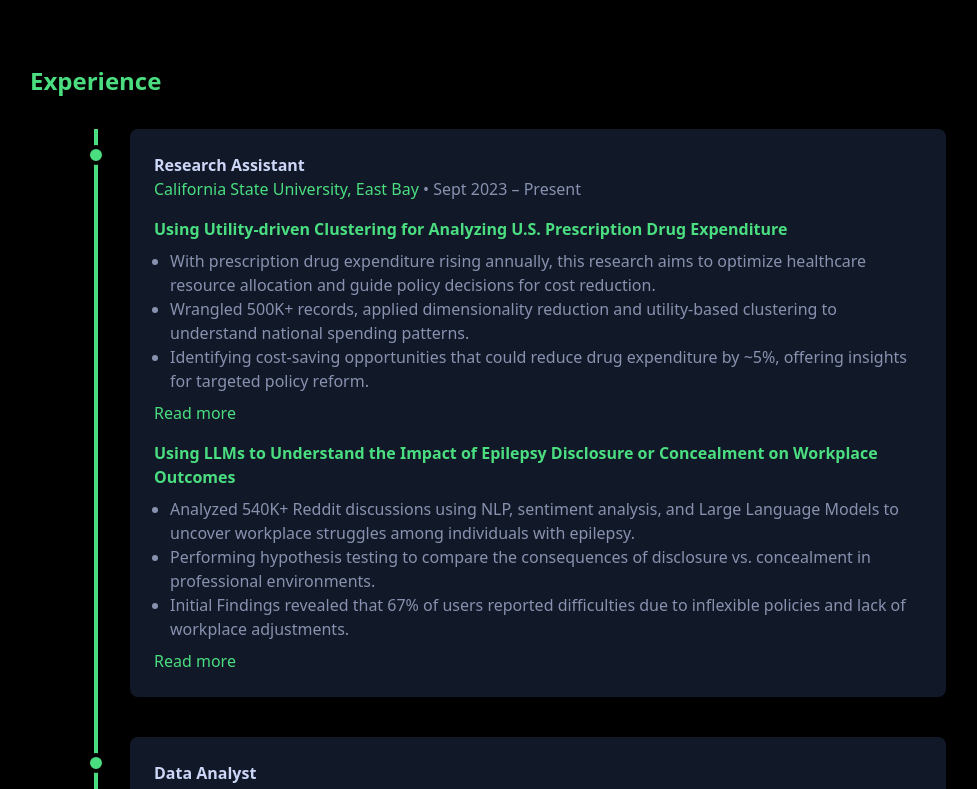
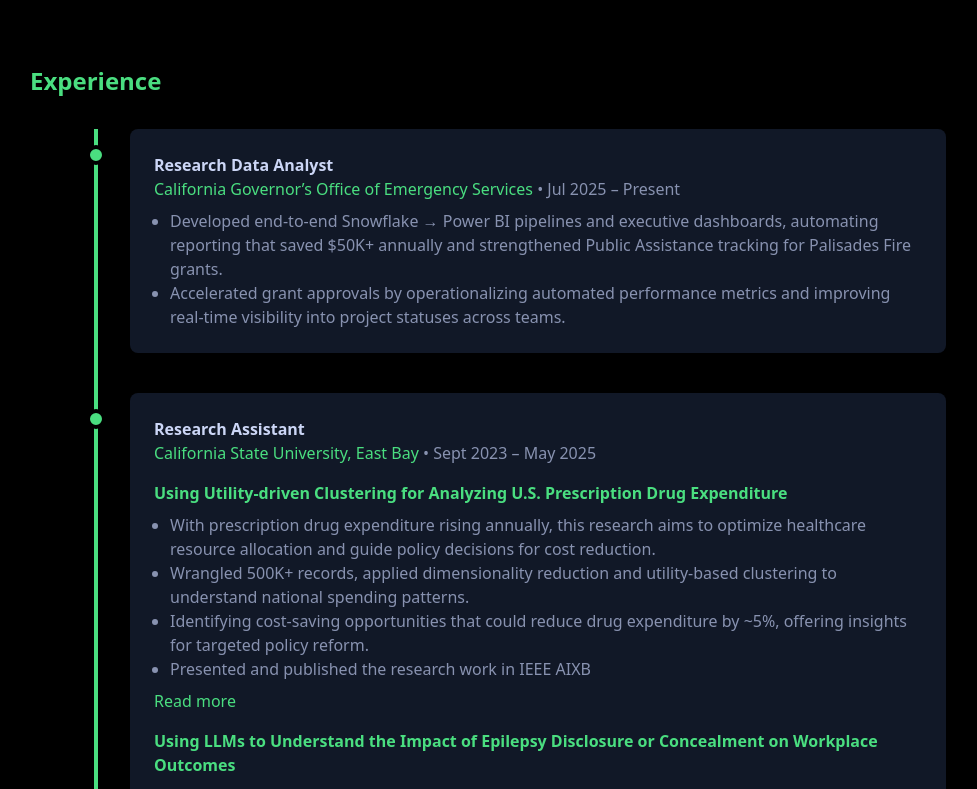
Before and after one commit to Vinmathiiyappan/VinmathiI.github.io, an Angular app: page / in a window 1280 px wide. Shown: the part 1107-1896 px from the top of the page, without its empty margins (152-1129 px from the left). Built offline with nearby package versions, Linux system fonts and the light colour scheme.

Commit message:
Deploy latest build

```diff
--- a/src/app/components/experience/experience.component.html
+++ b/src/app/components/experience/experience.component.html
@@ -2,14 +2,27 @@
   <h2 class="section-title text-center" data-aos="fade-up">Experience</h2>
 
   <div class="relative border-l-4 border-green-400 ml-8 md:ml-16 mt-8">
-
+    <!-- Cal OES -->
+    <div class="relative mb-10 pl-8" data-aos="fade-up" data-aos-duration="800">
+      <span class="absolute -left-3 top-4 w-5 h-5 bg-green-400 rounded-full border-4 border-black"></span>
+      <div class="p-6 rounded-lg shadow-md bg-gray-900">
+        <h4 class="font-semibold text-lightest-slate">Research Data Analyst</h4>
+        <p class="text-slate">
+          <a href="https://www.caloes.ca.gov/" class="text-green-400 hover:underline">California Governor’s Office of Emergency Services</a> • Jul 2025 – Present
+        </p>
+        <ul class="list-disc ml-4 mt-2 text-slate">
+          <li>Developed end-to-end Snowflake → Power BI pipelines and executive dashboards, automating reporting that saved $50K+ annually and strengthened Public Assistance tracking for Palisades Fire grants.</li>
+          <li>Accelerated grant approvals by operationalizing automated performance metrics and improving real-time visibility into project statuses across teams.</li>
+        </ul>
+      </div>
+    </div>
     <!-- Research Assistant -->
     <div class="relative mb-10 pl-8" data-aos="fade-up" data-aos-duration="800">
       <span class="absolute -left-3 top-4 w-5 h-5 bg-green-400 rounded-full border-4 border-black"></span>
       <div class="p-6 rounded-lg shadow-md bg-gray-900">
         <h4 class="font-semibold text-lightest-slate">Research Assistant</h4>
         <p class="text-slate">
-          <a href="https://www.csueastbay.edu" class="text-green-400 hover:underline">California State University, East Bay</a> • Sept 2023 – Present
+          <a href="https://www.csueastbay.edu" class="text-green-400 hover:underline">California State University, East Bay</a> • Sept 2023 – May 2025
         </p>
 
 
@@ -22,6 +35,7 @@
           <li>With prescription drug expenditure rising annually, this research aims to optimize healthcare resource allocation and guide policy decisions for cost reduction.</li>
           <li>Wrangled 500K+ records, applied dimensionality reduction and utility-based clustering to understand national spending patterns.</li>
           <li>Identifying cost-saving opportunities that could reduce drug expenditure by ~5%, offering insights for targeted policy reform.</li>
+          <li>Presented and published the research work in IEEE AIXB</li>
         </ul>
         <a href="https://github.com/Vinmathiiyappan/Research-Analysis-of-prescription-Drug/wiki/Analysis-of-Prescription-Drug-Expenditure-using-Utility%E2%80%90driven-Clustering" target="_blank" class="text-green-400 hover:underline inline-block mt-2">Read more</a>
 
--- a/src/app/components/featured/featured.component.ts
+++ b/src/app/components/featured/featured.component.ts
@@ -9,7 +9,15 @@
   imports: [CommonModule]
 })
 export class FeaturedComponent {
+
   features = [
+    {
+      title: 'Presentation and Publication - IEEE AIXB 2025',
+      description: 'Presented my research works at IEEE AIXB 2025 industry-leading conference, sharing insights with data professionals and researchers.',
+      link: '#',
+      image: 'assets/conference.jpg',
+
+    },
     {
       title: 'Trailblazer in Analytics',
       description: 'Recognized in the CSUEB MSBA Student Portal for contributions in Data Analytics and Business Intelligence, bridging academic knowledge with real-world applications.',
@@ -23,13 +31,7 @@
       link: 'https://www.csueastbay.edu/women-in-leadership/programs/index.html',
       image: 'assets/Wil.png',
       cta: 'Read more'
-    },
-    {
-      title: 'Conference Speaker',
-      description: 'Presented my research works at CSUPOM industry-leading conference, sharing insights with data professionals and researchers.',
-      link: '#',
-      image: 'assets/conference.jpg',
+    }
 
-    }
   ];
 }
--- a/src/app/components/skills/skills.component.ts
+++ b/src/app/components/skills/skills.component.ts
@@ -23,7 +23,8 @@
     { name: 'MySQL', logo: 'https://cdn.jsdelivr.net/npm/devicon@2.16.0/icons/mysql/mysql-original.svg', isInvertLogo: false },
     { name: 'DB2', logo: 'https://dbdb.io/media/logos/ibm-db2-vertical.svg', isInvertLogo: false },
     { name: 'IMS DB', logo: 'https://www.svgrepo.com/show/37270/hierarchy.svg', isInvertLogo: false },
-    { name: 'Teradata', logo: "https://www.svgrepo.com/show/419142/big-data-configuration-database.svg", isInvertLogo: false }
+    { name: 'Teradata', logo: "https://www.svgrepo.com/show/419142/big-data-configuration-database.svg", isInvertLogo: false },
+    { name: 'Snowflake', logo: 'https://upload.wikimedia.org/wikipedia/commons/f/ff/Snowflake_Logo.svg', isInvertLogo: false }
   ];
 
   projectManagement = [
@@ -44,7 +45,8 @@
     { name: 'Informatica Power Center', logo: 'https://encrypted-tbn0.gstatic.com/images?q=tbn:ANd9GcSgS7plzogzdUm6sao4Ft3exlvyldPq4DKOiw&s', isInvertLogo: false },
     { name: 'Excel', logo: 'https://www.svgrepo.com/show/373590/excel2.svg', isInvertLogo: false },
     { name: 'AWS', logo: 'https://cdn.jsdelivr.net/npm/devicon@2.16.0/icons/amazonwebservices/amazonwebservices-original-wordmark.svg', isInvertLogo: false },
-    { name: 'Google Analytics', logo: 'https://www.svgrepo.com/show/353804/google-analytics.svg', isInvertLogo: false }
+    { name: 'Google Analytics', logo: 'https://www.svgrepo.com/show/353804/google-analytics.svg', isInvertLogo: false },
+    { name: 'ArcGIS Pro', logo: 'https://onegeo.co/blog/posts/2023-08-31-visualise-3d-building-data-in-arcgis/images/arcgis-pro-logo.png', isInvertLogo: false }
   ];
 
   machineLearning = [
```
